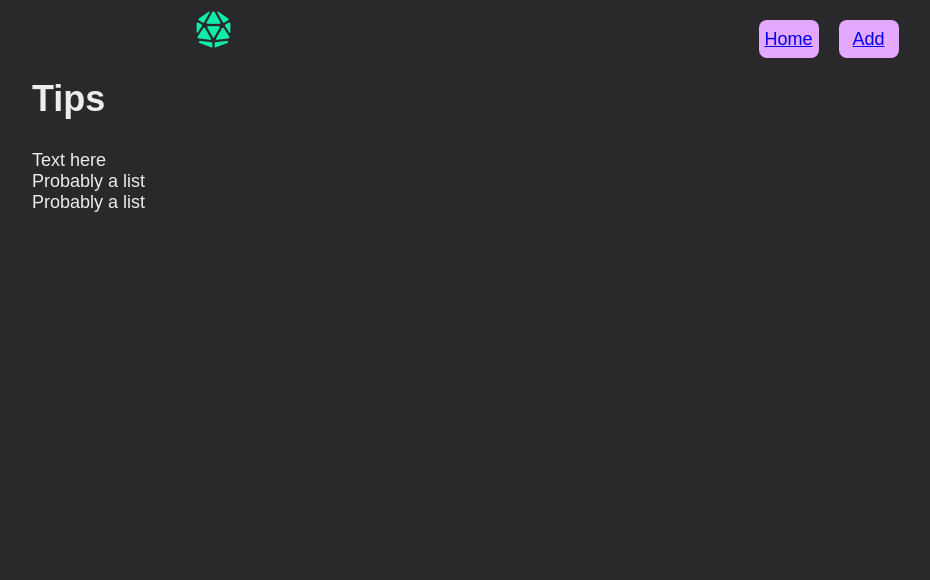
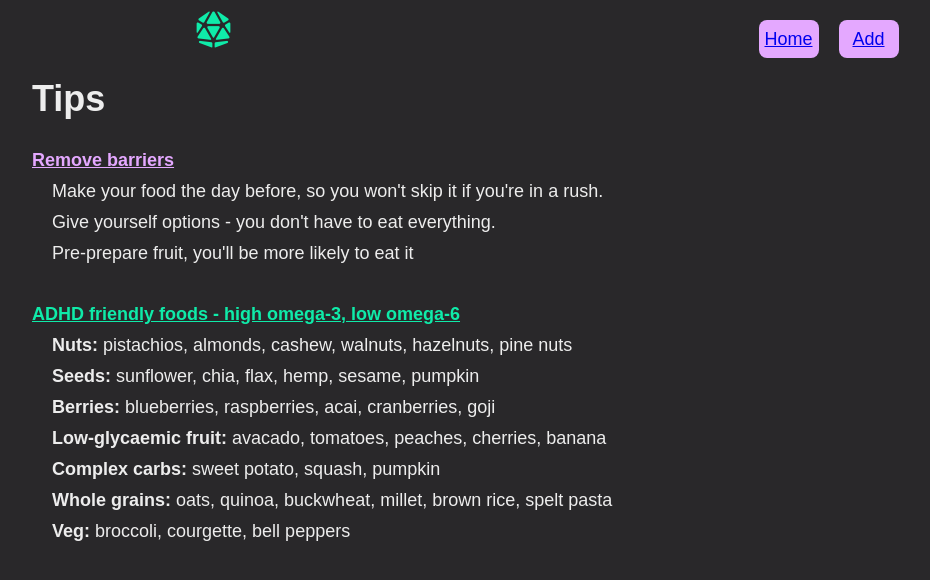
Before and after one commit to frasey/Roll_for, a Flask app: page /food/tips in a window 1280 px wide. Shown: the top 580 px of the page, without its empty margins (68-998 px from the left). Run offline with Flask 3, Linux system fonts and the light colour scheme; some libraries are stand-ins or nearby versions.

Commit message:
Added content and css to tips

```diff
--- a/static/style.css
+++ b/static/style.css
@@ -309,10 +309,30 @@ a:visited {
   margin-bottom: 30px;
 }
 
-.tips__text {
+.tips__barriers {
   margin-left: 100px;
+  margin-bottom: 40px;
+}
+
+.tips__barriers-title {
+  font-weight: bold;
+  text-decoration: underline;
+  color:#E4A8FF;
+  margin-bottom: 10px;
 }
 
 .tips__list {
   margin-left: 100px;
 }
+
+.tips__list-title {
+  font-weight: bold;
+  text-decoration: underline;
+  color: #0feba9;
+  margin-bottom: 10px;
+}
+
+.tips__list-item {
+    margin-top: 10px;
+    margin-left: 20px
+}
--- a/templates/food/tips.jinja
+++ b/templates/food/tips.jinja
@@ -2,11 +2,21 @@
 
     <h1 class="tips__title">Tips</h1>
 
-    <p class="tips__text">Text here</p>
-
-    <ul class="tips__list">
-        <li>Probably a list</li>
-        <li>Probably a list</li>
+    <ul class="tips__barriers"><span class="tips__barriers-title">Remove barriers</span>
+            <li class="tips__list-item">Make your food the day before, so you won't skip it if you're in a rush.</li>
+            <li class="tips__list-item">Give yourself options - you don't have to eat everything.</li>
+            <li class="tips__list-item">Pre-prepare fruit, you'll be more likely to eat it</li>
     </ul>
 
+    <ul class="tips__list"><span class="tips__list-title">ADHD friendly foods  - high omega-3, low omega-6</span>
+        <li class="tips__list-item"><b>Nuts:</b> pistachios, almonds, cashew, walnuts, hazelnuts, pine nuts</li>
+        <li class="tips__list-item"><b>Seeds:</b> sunflower, chia, flax, hemp, sesame, pumpkin</li>
+        <li class="tips__list-item"><b>Berries:</b> blueberries, raspberries, acai, cranberries, goji</li>
+        <li class="tips__list-item"><b>Low-glycaemic fruit:</b> avacado, tomatoes, peaches, cherries, banana</li>
+        <li class="tips__list-item"><b>Complex carbs:</b> sweet potato, squash, pumpkin</li>
+        <li class="tips__list-item"><b>Whole grains:</b> oats, quinoa, buckwheat, millet, brown rice, spelt pasta</li>
+        <li class="tips__list-item"><b>Veg:</b> broccoli, courgette, bell peppers</li>
+    </ul>
+
+
 {% endblock content %}
```
